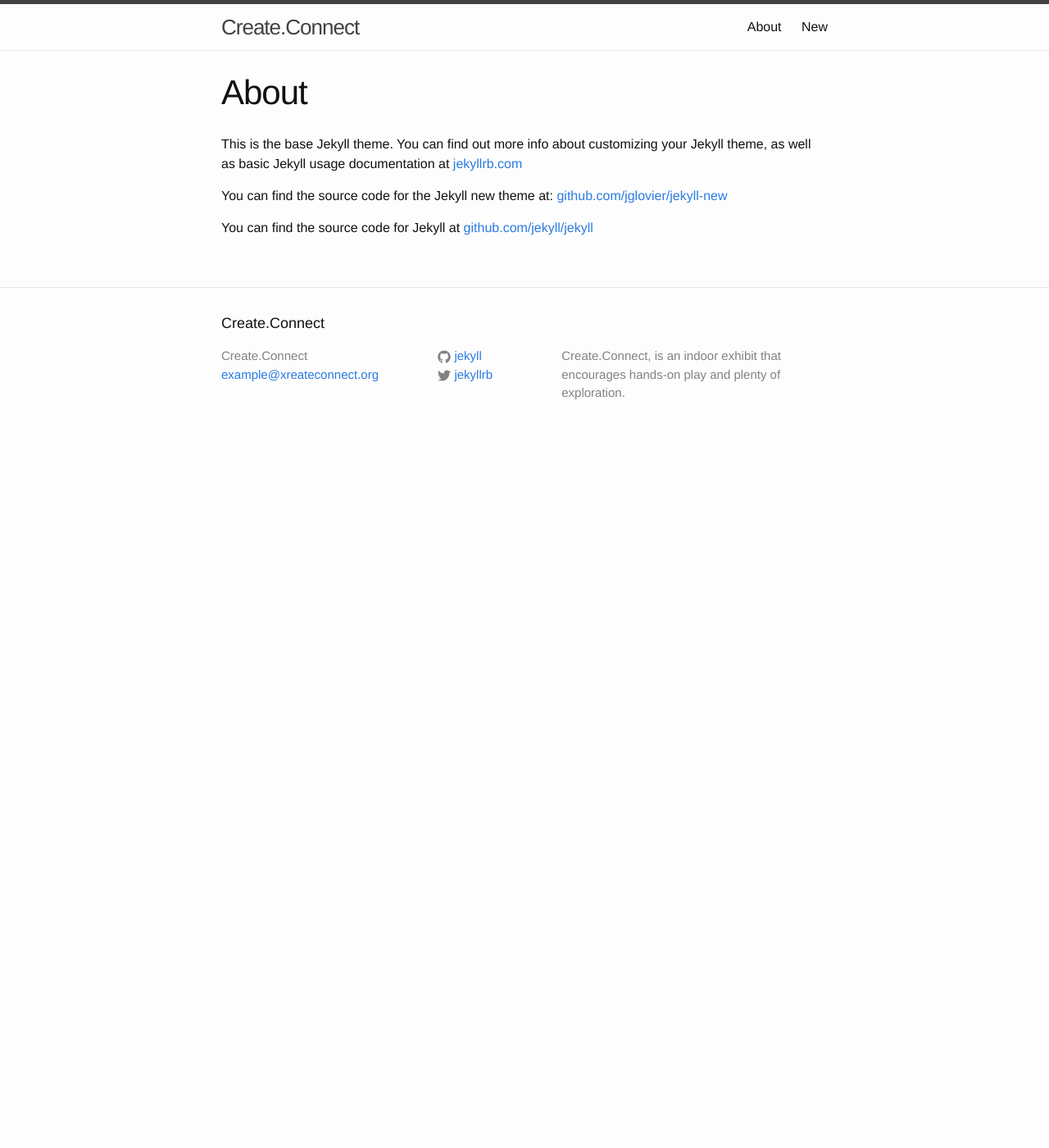
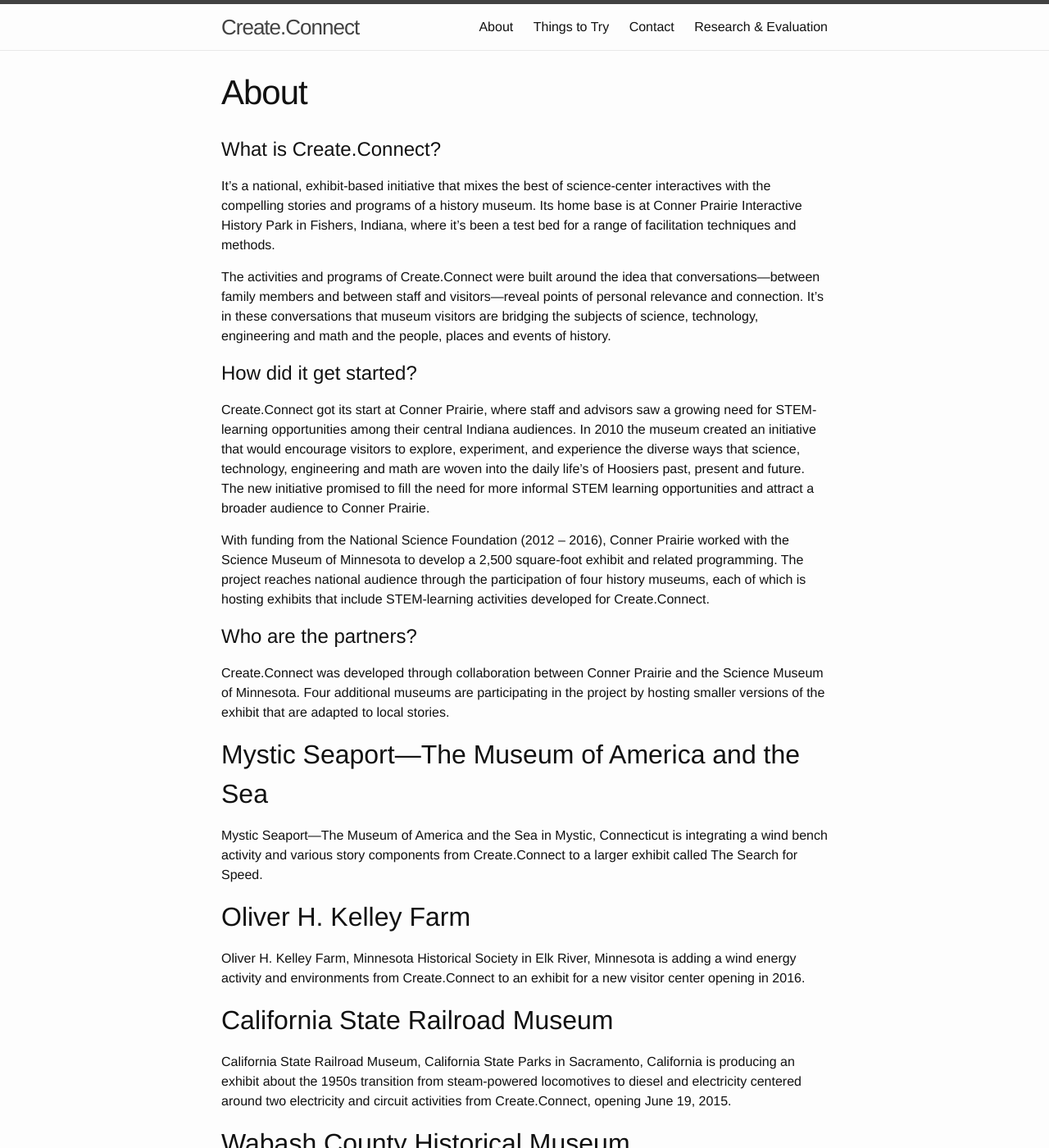
Before and after one commit to scimusmn/createconnect-old, a Jekyll site: the page built from 00-about.md, in a window 1280 px wide and 1400 px high. Shown: the whole window at 82% size. Built offline with Jekyll 4.4.1, drawn with Linux system fonts in a browser that asks for light colours; some of the changed text lies outside the part shown.

Commit message:
Adding some basic content
The writer provided this first draft content for roughing in the site.

```diff
--- /dev/null
+++ b/00-about.md
@@ -0,0 +1,36 @@
+---
+layout: page
+title: About
+permalink: /about/
+---
+
+# What is Create.Connect?
+It’s a national, exhibit-based initiative that mixes the best of science-center interactives with the compelling stories and programs of a history museum. Its home base is at Conner Prairie Interactive History Park in Fishers, Indiana, where it’s been a test bed for a range of facilitation techniques and methods.
+
+The activities and programs of Create.Connect were built around the idea that conversations—between family members and between staff and visitors—reveal points of personal relevance and connection. It’s in these conversations that museum visitors are bridging the subjects of science, technology, engineering and math and the people, places and events of history.
+
+# How did it get started?
+Create.Connect got its start at Conner Prairie, where staff and advisors saw a growing need for STEM-learning opportunities among their central Indiana audiences. In 2010 the museum created an initiative that would encourage visitors to explore, experiment, and experience the diverse ways that science, technology, engineering and math are woven into the daily life’s of Hoosiers past, present and future. The new initiative promised to fill the need for more informal STEM learning opportunities and attract a broader audience to Conner Prairie.
+
+With funding from the National Science Foundation (2012 – 2016), Conner Prairie worked with the Science Museum of Minnesota to develop a 2,500 square-foot exhibit and related programming. The project reaches national audience through the participation of four history museums, each of which is hosting exhibits that include STEM-learning activities developed for Create.Connect.
+
+# Who are the partners?
+Create.Connect was developed through collaboration between Conner Prairie and the Science Museum of Minnesota. Four additional museums are participating in the project by hosting smaller versions of the exhibit that are adapted to local stories.
+
+## Mystic Seaport—The Museum of America and the Sea
+Mystic Seaport—The Museum of America and the Sea in Mystic, Connecticut is integrating a wind bench activity and various story components from Create.Connect to a larger exhibit called The Search for Speed.
+
+## Oliver H. Kelley Farm
+Oliver H. Kelley Farm, Minnesota Historical Society in Elk River, Minnesota is adding a wind energy activity and environments from Create.Connect to an exhibit for a new visitor center opening in 2016.
+
+## California State Railroad Museum
+California State Railroad Museum, California State Parks in Sacramento, California is producing an exhibit about the 1950s transition from steam-powered locomotives to diesel and electricity centered around two electricity and circuit activities from Create.Connect, opening June 19, 2015.
+
+## Wabash County Historical Museum
+Wabash County Historical Museum in Wabash, Indiana is highlighting a moment in history—the lighting of Wabash in 1880—to engage audiences in a circuit-building activity and story elements from Create.Connect.
+
+<hr>
+
+Create.Connect was developed in partnership with Science Museum of Minnesota
+with support from the National Science Foundation under [grant number
+1223770](http://www.nsf.gov/awardsearch/showAward?AWD_ID=1223770).
--- a/_config.yml
+++ b/_config.yml
@@ -2,8 +2,8 @@
 title: Create.Connect
 email: example@xreateconnect.org
 description: > # this means to ignore newlines until "baseurl:"
-  Create.Connect, is an indoor exhibit that encourages hands-on play and
-  plenty of exploration.
+  Create.Connect, is a new approach to integrating informal-STEM learning
+  activities with history-based stories and activities.
 baseurl: "" # the subpath of your site, e.g. /blog/
 url: "http://createconnect.org" # the base hostname & protocol for your site
 twitter_username: jekyllrb
--- a/_includes/footer.html
+++ b/_includes/footer.html
@@ -13,36 +13,7 @@
       </div>
 
       <div class="footer-col  footer-col-2">
-        <ul class="social-media-list">
-          {% if site.github_username %}
-          <li>
-            <a href="https://github.com/{{ site.github_username }}">
-              <span class="icon  icon--github">
-                <svg viewBox="0 0 16 16">
-                  <path fill="#828282" d="M7.999,0.431c-4.285,0-7.76,3.474-7.76,7.761 c0,3.428,2.223,6.337,5.307,7.363c0.388,0.071,0.53-0.168,0.53-0.374c0-0.184-0.007-0.672-0.01-1.32 c-2.159,0.469-2.614-1.04-2.614-1.04c-0.353-0.896-0.862-1.135-0.862-1.135c-0.705-0.481,0.053-0.472,0.053-0.472 c0.779,0.055,1.189,0.8,1.189,0.8c0.692,1.186,1.816,0.843,2.258,0.645c0.071-0.502,0.271-0.843,0.493-1.037 C4.86,11.425,3.049,10.76,3.049,7.786c0-0.847,0.302-1.54,0.799-2.082C3.768,5.507,3.501,4.718,3.924,3.65 c0,0,0.652-0.209,2.134,0.796C6.677,4.273,7.34,4.187,8,4.184c0.659,0.003,1.323,0.089,1.943,0.261 c1.482-1.004,2.132-0.796,2.132-0.796c0.423,1.068,0.157,1.857,0.077,2.054c0.497,0.542,0.798,1.235,0.798,2.082 c0,2.981-1.814,3.637-3.543,3.829c0.279,0.24,0.527,0.713,0.527,1.437c0,1.037-0.01,1.874-0.01,2.129 c0,0.208,0.14,0.449,0.534,0.373c3.081-1.028,5.302-3.935,5.302-7.362C15.76,3.906,12.285,0.431,7.999,0.431z"/>
-                </svg>
-              </span>
-
-              <span class="username">{{ site.github_username }}</span>
-            </a>
-          </li>
-          {% endif %}
-
-          {% if site.twitter_username %}
-          <li>
-            <a href="https://twitter.com/{{ site.twitter_username }}">
-              <span class="icon  icon--twitter">
-                <svg viewBox="0 0 16 16">
-                  <path fill="#828282" d="M15.969,3.058c-0.586,0.26-1.217,0.436-1.878,0.515c0.675-0.405,1.194-1.045,1.438-1.809
-                  c-0.632,0.375-1.332,0.647-2.076,0.793c-0.596-0.636-1.446-1.033-2.387-1.033c-1.806,0-3.27,1.464-3.27,3.27 c0,0.256,0.029,0.506,0.085,0.745C5.163,5.404,2.753,4.102,1.14,2.124C0.859,2.607,0.698,3.168,0.698,3.767 c0,1.134,0.577,2.135,1.455,2.722C1.616,6.472,1.112,6.325,0.671,6.08c0,0.014,0,0.027,0,0.041c0,1.584,1.127,2.906,2.623,3.206 C3.02,9.402,2.731,9.442,2.433,9.442c-0.211,0-0.416-0.021-0.615-0.059c0.416,1.299,1.624,2.245,3.055,2.271 c-1.119,0.877-2.529,1.4-4.061,1.4c-0.264,0-0.524-0.015-0.78-0.046c1.447,0.928,3.166,1.469,5.013,1.469 c6.015,0,9.304-4.983,9.304-9.304c0-0.142-0.003-0.283-0.009-0.423C14.976,4.29,15.531,3.714,15.969,3.058z"/>
-                </svg>
-              </span>
-
-              <span class="username">{{ site.twitter_username }}</span>
-            </a>
-          </li>
-          {% endif %}
-        </ul>
+        2nd col
       </div>
 
       <div class="footer-col  footer-col-3">
--- a/_includes/header.html
+++ b/_includes/header.html
@@ -14,6 +14,7 @@
       </a>
 
       <div class="trigger">
+        {% assign sorted_pages = site.pages | sort:"name" %}
         {% for page in site.pages %}
           {% if page.title %}
           <a class="page-link" href="{{ page.url | prepend: site.baseurl }}">{{ page.title }}</a>
--- a/about.md
+++ /dev/null
@@ -1,11 +0,0 @@
----
-layout: page
-title: About
-permalink: /about/
----
-
-This is the base Jekyll theme. You can find out more info about customizing your Jekyll theme, as well as basic Jekyll usage documentation at [jekyllrb.com](http://jekyllrb.com/)
-
-You can find the source code for the Jekyll new theme at: [github.com/jglovier/jekyll-new](https://github.com/jglovier/jekyll-new)
-
-You can find the source code for Jekyll at [github.com/jekyll/jekyll](https://github.com/jekyll/jekyll)
```
Also changed, not shown: 02-things-to-try.md (added, +18 -0 lines), 03-contact.md (added, +7 -0 lines), 99-research-evaluation.md (added, +15 -0 lines), _posts/2015-03-27-mystic-seaport.md (added, +9 -0 lines), _posts/2015-04-02-aam.md (added, +11 -0 lines), _posts/2015-04-15-welcome-to-jekyll.markdown (deleted, +0 -25 lines), new.md (deleted, +0 -7 lines).
